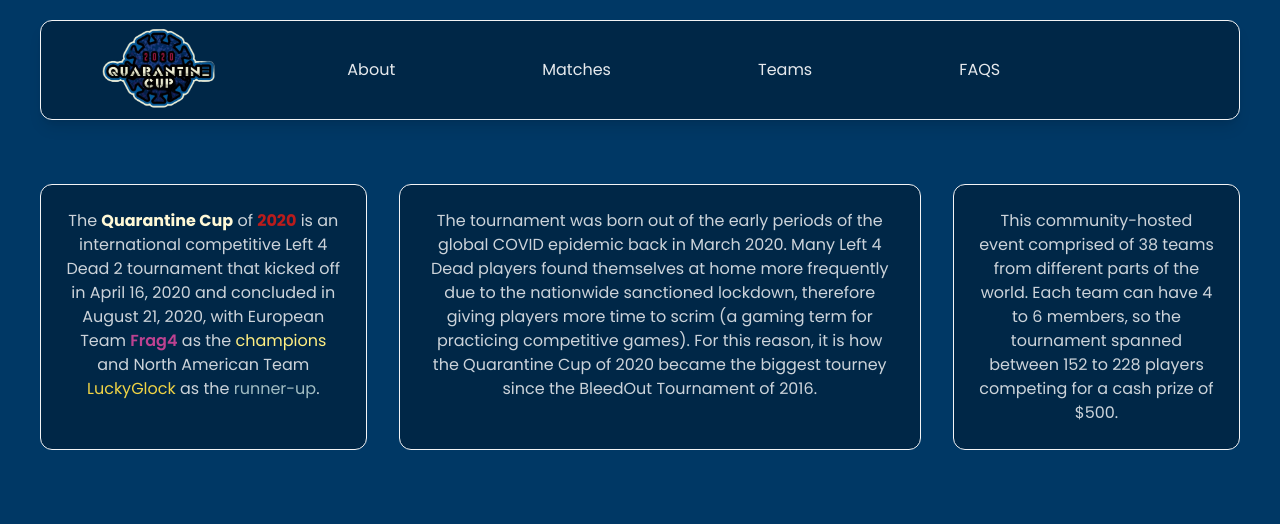
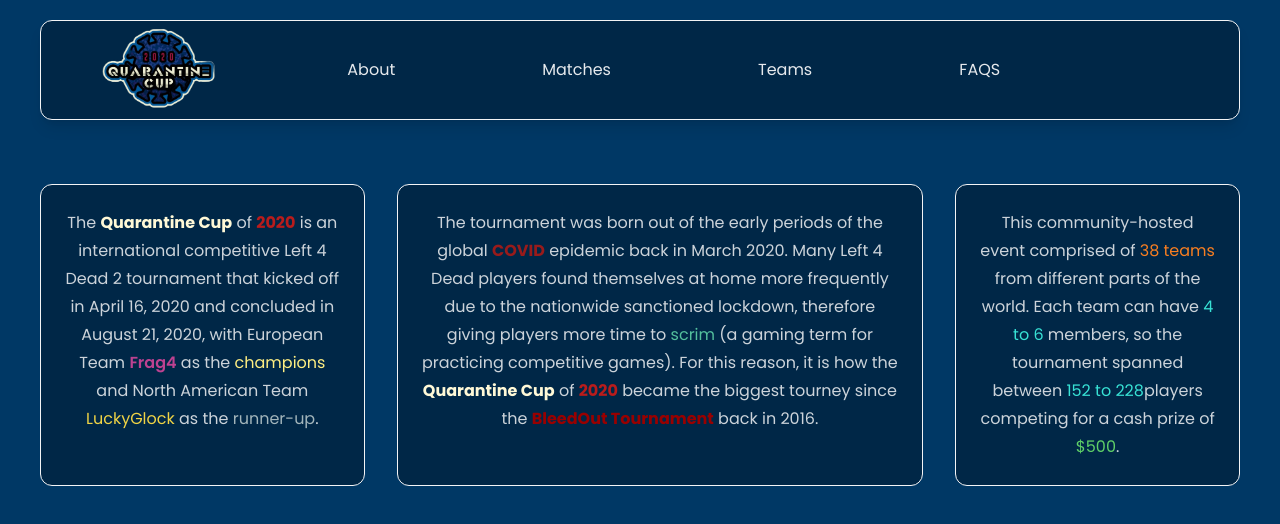
Before and after one commit to ronaldlamdev/qc2020, a React (Vite) app: page / in a window 1280 px wide. Shown: the top 524 px of the page. Built offline with nearby package versions, Linux system fonts and the light colour scheme.

Commit message:
finished adding text coloring to specific words in about

```diff
--- a/src/assets/components/About.jsx
+++ b/src/assets/components/About.jsx
@@ -4,19 +4,21 @@
   return (
     <section id='about' className='mt-16 mx-auto max-w-[400px] sm:max-w-[600px] md:max-w-[720px] lg:max-w-[960px] xl:max-w-[1200px] 2xl:max-w-[1440px]'>
       <div className='flex flex-col lg:flex-row justify-around gap-8 text-center'>
-        <p className='text-white/80 bg-black/30 p-6 rounded-xl border-gray-100 border'>
+        <p className='text-white/80 bg-black/30 p-6 rounded-xl border-gray-100 border leading-7'>
           The <span className='text-[#FFF9D7] font-bold'>Quarantine Cup</span> of <span className='text-red-700 font-bold'>2020</span> is an international competitive Left 4 Dead 2 tournament
           that kicked off in April 16, 2020 and concluded in August 21, 2020, with European Team <span className='font-semibold text-[#BD4291]'>Frag4</span> as the <span className='text-[#FFEF82]'>champions </span>
-            and North American Team <span className='text-[#EFD345]'>LuckyGlock</span> as the <span className='text-[#A0BCC2]'>runner-up</span>.
+            and North American Team <span className='text-[#EFD345]'>LuckyGlock</span> as the <span className='text-[#A2B5BB]'>runner-up</span>.
         </p>
-        <p className='text-white/80 bg-black/30 p-6 rounded-xl border-gray-100 border'>
-          The tournament was born out of the early periods of the global COVID epidemic back in March 2020. Many Left 4 Dead players found themselves
-          at home more frequently due to the nationwide sanctioned lockdown, therefore giving players more time to scrim (a gaming term for practicing
-          competitive games). For this reason, it is how the Quarantine Cup of 2020 became the biggest tourney since the BleedOut Tournament of 2016.
+        <p className='text-white/80 bg-black/30 p-6 rounded-xl border-gray-100 border leading-7'>
+          The tournament was born out of the early periods of the global <span className='text-red-800 font-bold'>COVID</span> epidemic back in March 2020. Many Left 4 Dead players found themselves
+          at home more frequently due to the nationwide sanctioned lockdown, therefore giving players more time to <span className='text-[#53BF9D]'>scrim</span> (a gaming term for practicing
+          competitive games). For this reason, it is how the <span className='text-[#FFF9D7] font-bold'>Quarantine Cup</span> of <span className='text-red-700 font-bold'>2020</span> became the
+          biggest tourney since the <span className='text-[#990000] font-bold'>BleedOut Tournament</span> back in 2016.
         </p>
-        <p className='text-white/80 bg-black/30 p-6 rounded-xl border-gray-100 border'>
-          This community-hosted event comprised of 38 teams from different parts of the world.
-          Each team can have 4 to 6 members, so the tournament spanned between 152 to 228 players competing for a cash prize of $500.
+        <p className='text-white/80 bg-black/30 p-6 rounded-xl border-gray-100 border leading-7'>
+          This community-hosted event comprised of <span className='text-[#F77E21]'>38 teams</span> from different parts of the world.
+          Each team can have <span className='text-[#37E2D5]'>4 to 6</span> members, so the tournament spanned between <span className='text-[#37E2D5]'>152 to 228</span>
+          players competing for a cash prize of <span className='text-[#5FD068]'>$500</span>.
         </p>
       </div>
     </section>
```
